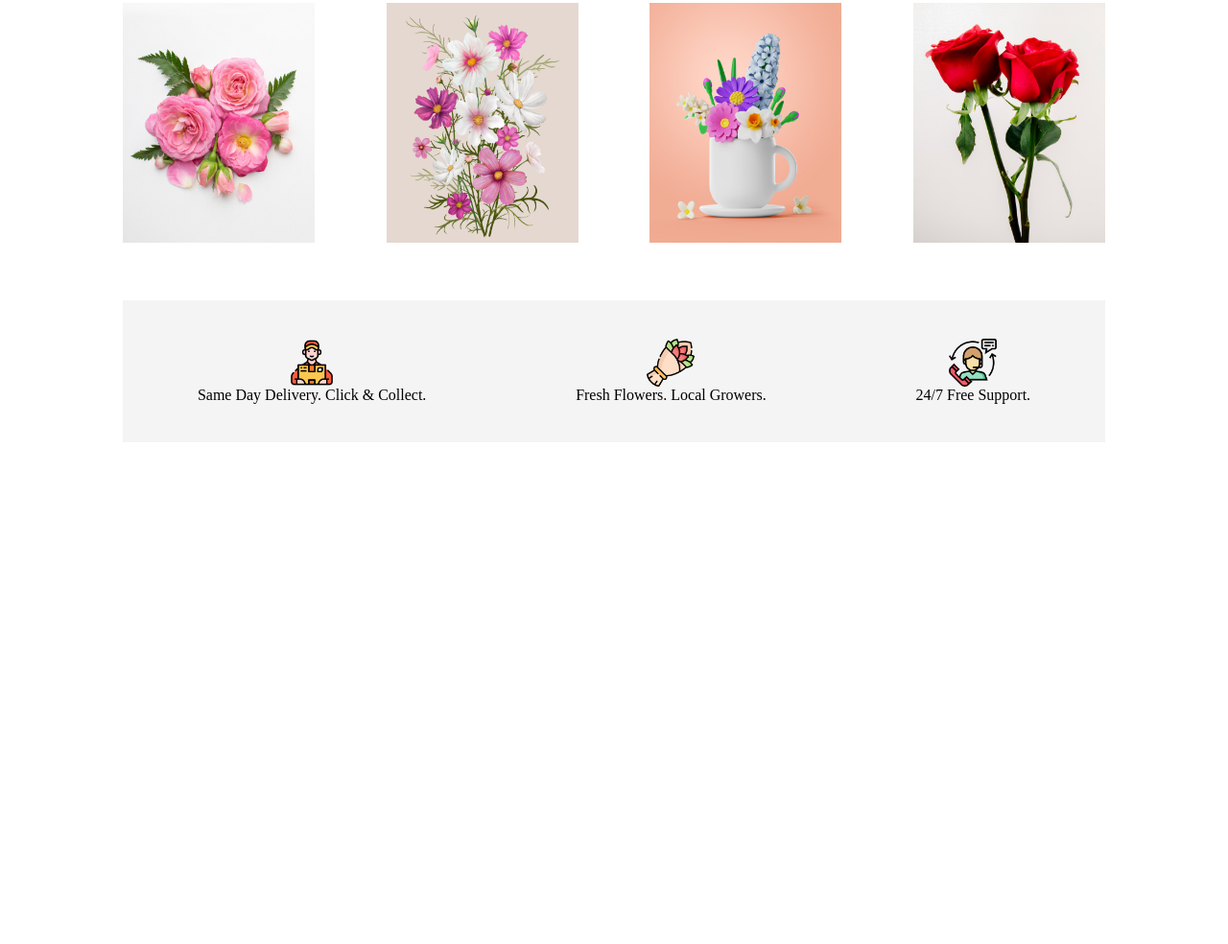
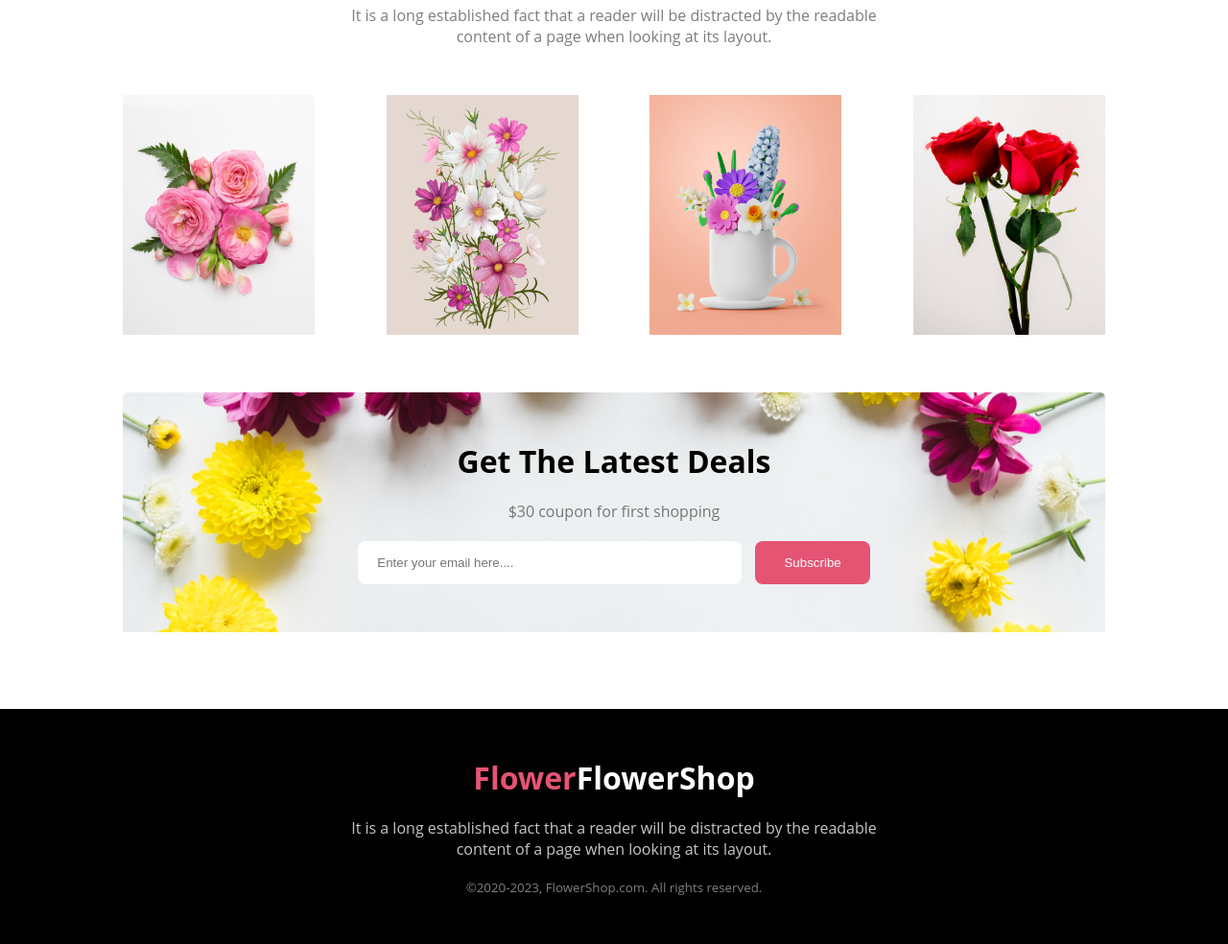
Before and after one commit to Lokman-Hakim-Shawon/PH-first-assignment, a plain HTML site: page index.html in a window 1280 px wide. Shown: the part 1729-2713 px from the top of the page at 96% size. Before the commit the page ends 2270 px from the top, so only its background shows below. Drawn offline with Linux system fonts and the light colour scheme.

Commit message:
second commit

```diff
--- a/flowershop.css
+++ b/flowershop.css
@@ -1,6 +1,9 @@
 *{
     margin:0px;
     padding:0px;
+}
+body{
+    font-family: 'Open Sans', sans-serif;
 }
 /*header section start*/
 .header{
@@ -44,10 +47,6 @@
     text-align: center;
     padding:80px 0px;
 }
-.feature-title{
-    padding-bottom:30px;
-}
-
 
 /*featured image section*/
 .featured-image-section{
@@ -110,9 +109,10 @@
 .hot-deal-text-div{
     text-align: center;
 }
-.hot-deal-p{
-    padding:30px 0px;
+.span{
+    color: #E55473;
 }
+
 .hot-deal-picture{
     width:180px;
 }
@@ -129,4 +129,42 @@
     height:250px;
 }
 
+/*subscribe section */
+
+.subscribe-section{
+    display: flex;
+    flex-direction:column;
+    width: 100%;
+    background-image: url(images/Rectangle\ 9.png);
+    background-size: cover;
+    padding:50px 0px;
+    margin-top:30px;
+}
+.subscribe-input{
+    width:400px;
+    height:45px;
+    border-radius: 8px;
+    padding-left:20px;
+    border:0;
+    margin-right:10px;
+}
 /*body section end*/
+
+/*footer sectio start*/
+.footer{
+    background-color: black;
+    color:white;
+    display: flex;
+    flex-direction: column;
+    align-items: center;
+    justify-content: center;
+    padding:50px;
+    text-align: center;
+}
+.footer-p{
+    padding:20px 0px;
+    color:rgb(201, 196, 196);
+}
+small{
+    color: gray;
+}
--- a/index.html
+++ b/index.html
@@ -4,6 +4,8 @@
     <meta name="viewport" content="width=device-width, initial-scale=1.0">
     <title>FlowerShop.com</title>
     <link rel="stylesheet" href="flowershop.css">
+    <link rel="preconnect" href="https://fonts.googleapis.com">
+<link rel="preconnect" href="https://fonts.gstatic.com" crossorigin>
 </head>
 <body>
     <header class="header">
@@ -24,7 +26,7 @@
         <div class="featured-flowers-section">
                 <!-- featured text here-->
                 <h1 class="feature-title">Our Featured Flowers</h1>
-                <p>It is a long established fact that a reader will be distracted by the readable <br>content of a page when looking at its layout.</p>
+                <p class="header-paragraph">It is a long established fact that a reader will be distracted by the readable <br>content of a page when looking at its layout.</p>
                 <div class="featured-image-section">
                     <!-- featured image here-->
                     <div>
@@ -52,15 +54,15 @@
                 <div class="featured-service">
                     <div class="service-icon-div">
                         <img class="service-icon" src="images/Group 57.png" alt="">
-                        <p class="icon-title">Same Day Delivery. Click & Collect.</p>
+                        <p class="header-paragraph">Same Day Delivery. Click & Collect.</p>
                     </div>
                     <div class="service-icon-div">
                         <img class="service-icon" src="images/Group 58.png" alt="">
-                        <p class="icon-title">Fresh Flowers. Local Growers.</p>
+                        <p class="header-paragraph">Fresh Flowers. Local Growers.</p>
                     </div>
                     <div class="service-icon-div">
                         <img class="service-icon" src="images/Group 59.png" alt="">
-                        <p class="icon-title">24/7 Free Support.</p>
+                        <p class="header-paragraph">24/7 Free Support.</p>
                     </div>
                 </div>  <!--end featured service-->
         </div> <!--end featured flower section-->
@@ -68,8 +70,8 @@
 
         <div class="hot-deal-section">
             <div class="hot-deal-text-div">
-                <h1>Hot Deal ! Sale Up To 25% Off</h1>
-                <p class="hot-deal-p">It is a long established fact that a reader will be distracted by the readable <br>content of a page when looking at its layout.</p>
+                <h1>Hot Deal ! Sale Up To 25% <span class="span">Off</span></h1>
+                <p class="header-paragraph">It is a long established fact that a reader will be distracted by the readable <br>content of a page when looking at its layout.</p>
                 <button class="btn-primary">Sign Up</button>
             </div>
             <div class="hot-deal-image-div">
@@ -79,11 +81,11 @@
 
 
         <div class="featured-flowers-section">
-            <!-- featured text here-->
+            <!-- instragram text here-->
             <h1 class="feature-title">Instagram</h1>
-            <p>It is a long established fact that a reader will be distracted by the readable <br>content of a page when looking at its layout.</p>
+            <p class="header-paragraph">It is a long established fact that a reader will be distracted by the readable <br>content of a page when looking at its layout.</p>
             <div class="featured-image-section intragram-image-section">
-                <!-- featured image here-->
+                <!-- instragram image here-->
 
                         <img class="featured-pic pics1" src="images/Flower 01.png" alt="">
 
@@ -97,24 +99,28 @@
 
             </div>
 
-             <!-- featured service here -->
-                <div class="featured-service">
-                    <div class="service-icon-div">
-                        <img class="service-icon" src="images/Group 57.png" alt="">
-                        <p class="icon-title">Same Day Delivery. Click & Collect.</p>
+             <!-- subscribe section here -->
+                <div class="subscribe-section">
+                    <div class="subscribe-text">
+                       <h1>Get The Latest Deals</h1>
+                       <p class="header-paragraph">$30 coupon for first shopping</p>
                     </div>
-                    <div class="service-icon-div">
-                        <img class="service-icon" src="images/Group 58.png" alt="">
-                        <p class="icon-title">Fresh Flowers. Local Growers.</p>
+                    <div class="subscribe-input-box">
+                        <input class="subscribe-input" type="text" placeholder="Enter your email here....">
+                        <button class="btn-primary">Subscribe</button>
                     </div>
-                    <div class="service-icon-div">
-                        <img class="service-icon" src="images/Group 59.png" alt="">
-                        <p class="icon-title">24/7 Free Support.</p>
-                    </div>
-                </div>  <!--end featured service-->
+                </div>  <!--end subscribe section-->
         </div>
-
     </main>
     <!-- End body section -->
+
+
+    <!-- footer section start -->
+    <footer class="footer">
+        <h1><span class="span">Flower</span>FlowerShop</h1>
+        <p class="footer-p">It is a long established fact that a reader will be distracted by the readable <br>content of a page when looking at its layout.</p>
+        <small>&copy;2020-2023, FlowerShop.com. All rights reserved. </small>
+    </footer>
+    <!-- footer section end -->
 </body>
 </html>
```
